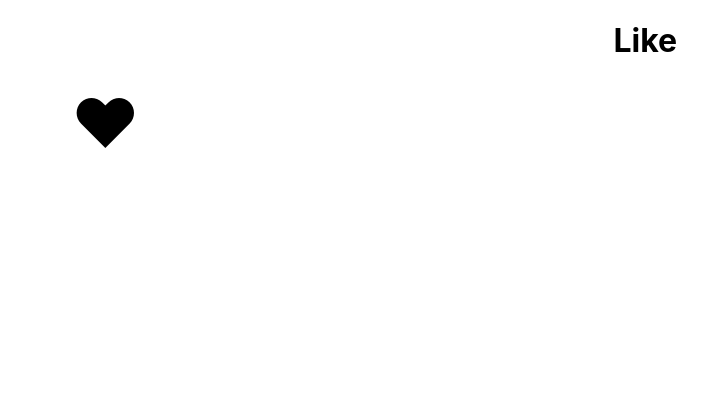
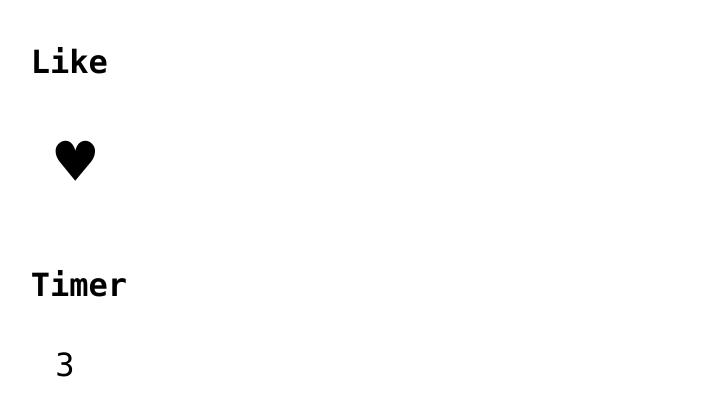
Before and after one commit to Xumeparu/exam, a React (Create React App) app: page / in a window 1280 px wide. Shown: the top 416 px of the page, without its empty margins (20-727 px from the left). Built offline with nearby package versions, Linux system fonts and the light colour scheme.

Commit message:
Added Timer component

```diff
--- a/src/App.css
+++ b/src/App.css
@@ -1,8 +1,6 @@
-body {
-  text-align: center;
-}
-
 div {
+  font-family: 'Consolas', serif;
+  font-size: 24pt;
   margin-left: 2%;
 }
 
--- a/src/App.js
+++ b/src/App.js
@@ -1,10 +1,12 @@
-import Like from './Like/Like';
+import Like from './components/Like/Like';
+import Timer from './components/Timer/Timer';
 import './App.css';
 
 export default function App() {
   return (
       <>
         <Like />
+        <Timer />
       </>
 );
 }
--- a/src/Like/Like.js
+++ b/src/components/Like/Like.js
@@ -1,10 +1,10 @@
-import React from 'react';
-import '../App.css';
+import React, { useState } from 'react';
+import '../../App.css';
 
 export default function Like() {
     const state = '♥';
-    const [flag, setFlag] = React.useState(false);
-    const [colour, setColour] = React.useState('black');
+    const [flag, setFlag] = useState(false);
+    const [colour, setColour] = useState('black');
 
     function changeColour() {
         if (flag) {
@@ -19,7 +19,7 @@ export default function Like() {
 
     return(
         <div>
-            <h1>Like</h1>
+            <h4>Like</h4>
             <div className={'heart ' + colour} onClick={changeColour}>{state}</div>
         </div>
     );
--- /dev/null
+++ b/src/components/Timer/Timer.js
@@ -0,0 +1,30 @@
+import React, { useState, useEffect } from 'react';
+import '../../App.css';
+
+export default function Timer() {
+    const [seconds, setSeconds] = useState(10);
+
+    useEffect(() => {
+        let remainingTime = seconds;
+        let timerId = 0;
+
+        if (seconds) {
+            timerId = setInterval(() => {
+                if (remainingTime > 0) {
+                    remainingTime--;
+                    setSeconds(remainingTime);
+                }
+            }, 1000);
+        }
+        return () => {
+            clearInterval(timerId);
+        };
+    }, []);
+
+    return (
+        <div>
+            <h4>Timer</h4>
+            <div>{seconds}</div>
+        </div>
+    );
+}
```
Also changed, not shown: 2 other files (tests, documents, lock files or other folders).
